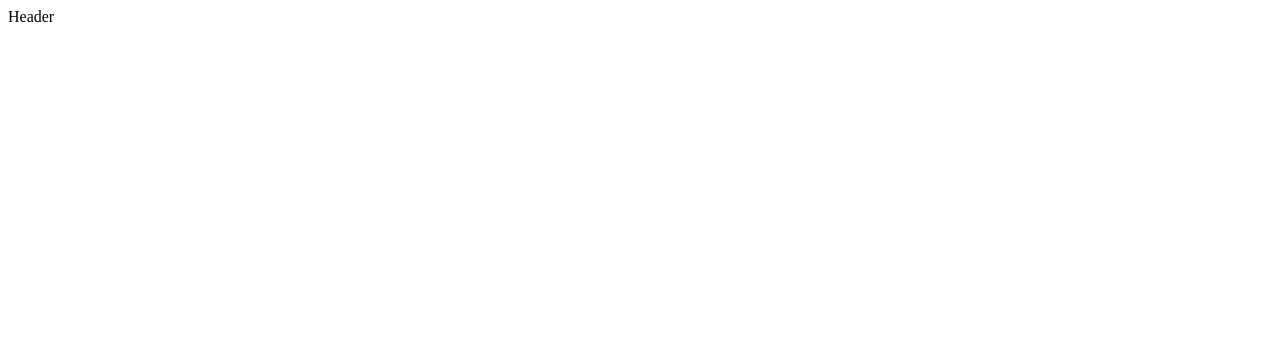
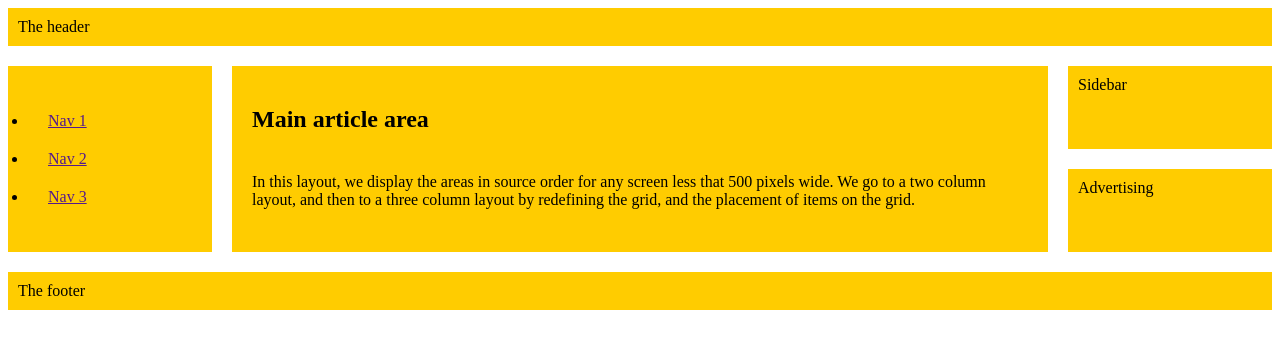
Before and after one commit to ithanlevenson/Web-Lab, a plain HTML site: page Homework/css-grid/layout.html in a window 1280 px wide. Drawn offline with Linux system fonts and the light colour scheme.

Commit message:
copied css-grid

```diff
--- a/Homework/css-grid/css/layout.css
+++ b/Homework/css-grid/css/layout.css
@@ -0,0 +1,73 @@
+.wrapper * {
+  background: #ffcc00;
+  padding: 10px;
+}
+
+.main-head {
+  grid-area: header;
+}
+.content {
+  grid-area: content;
+}
+.main-nav {
+  grid-area: nav;
+}
+.side {
+  grid-area: sidebar;
+}
+.ad {
+  grid-area: ad;
+}
+.main-footer {
+  grid-area: footer;
+}
+
+/* Mobile Layout */
+
+
+.wrapper {
+  display: grid;
+  grid-gap: 20px;
+  grid-template-areas:
+    "header"
+    "nav"
+    "content"
+    "sidebar"
+    "ad"
+    "footer";
+}
+
+
+/* tablet layout */
+
+@media (min-width: 500px) {
+  .wrapper {
+    grid-template-columns: 1fr 3fr;
+    grid-template-areas:
+      "header  header"
+      "nav     nav"
+      "sidebar content"
+      "ad      footer";
+  }
+  nav ul {
+    display: flex;
+    justify-content: space-between;
+  }
+}
+
+/* Desktop layout */
+
+
+@media (min-width: 700px) {
+  .wrapper {
+    grid-template-columns: 1fr 4fr 1fr;
+    grid-template-areas:
+      "header header  header"
+      "nav    content sidebar"
+      "nav    content ad"
+      "footer footer  footer"
+   }
+   nav ul {
+     flex-direction: column;
+   }
+}
--- a/Homework/css-grid/layout.html
+++ b/Homework/css-grid/layout.html
@@ -2,16 +2,29 @@
 <html>
   <head>
     <meta charset="utf-8">
-    <title></title>
+    <title>Layout</title>
+    <link rel="stylesheet" href="css/layout.css">
   </head>
   <body>
 
+<!-- source: https://developer.mozilla.org/en-US/docs/Web/CSS/CSS_Grid_Layout/Realizing_common_layouts_using_CSS_Grid_Layout -->
 
     <div class="wrapper">
-      <header class="main-head">Header</header>
-
-
-      </header>
+            <header class="main-head">The header</header>
+            <nav class="main-nav">
+                <ul>
+                    <li><a href="">Nav 1</a></li>
+                    <li><a href="">Nav 2</a></li>
+                    <li><a href="">Nav 3</a></li>
+                </ul>
+            </nav>
+            <article class="content">
+                <h1>Main article area</h1>
+                <p>In this layout, we display the areas in source order for any screen less that 500 pixels wide. We go to a two column layout, and then to a three column layout by redefining the grid, and the placement of items on the grid.</p>
+            </article>
+            <aside class="side">Sidebar</aside>
+            <div class="ad">Advertising</div>
+            <footer class="main-footer">The footer</footer>
     </div>
 
   </body>
```
Also changed, not shown: Homework/css-grid/basic.html (+5 -1 lines), Homework/css-grid/css/master.css (+7 -3 lines), Homework/css-grid/index.html (+3 -3 lines).
